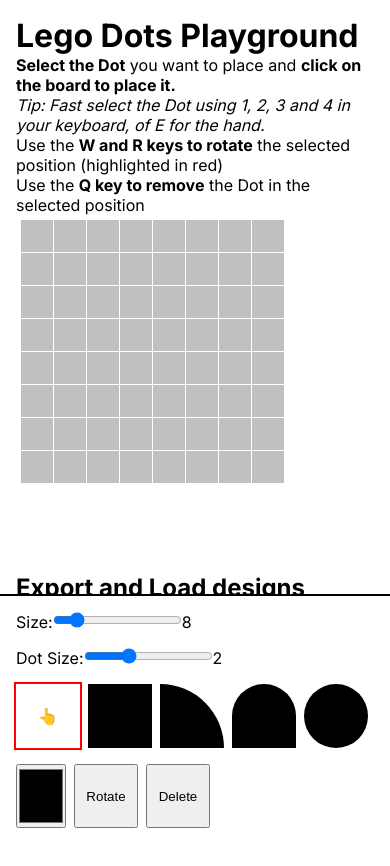
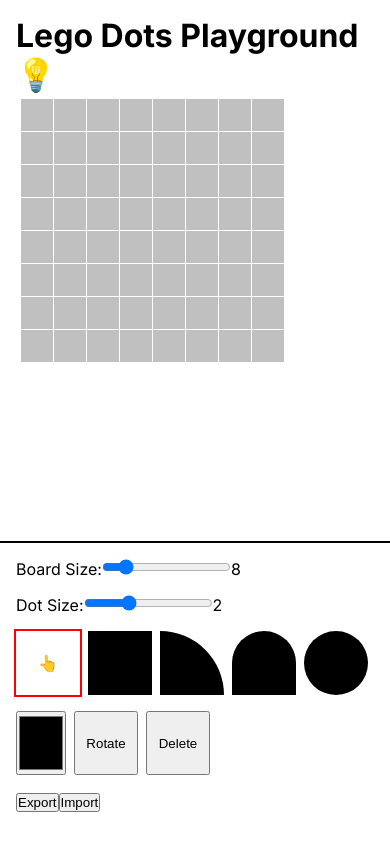
Before and after one commit to joseignacioLS/lego-dots-playground, a Next.js app: page / in a window 390 px wide. Shown: the top 866 px of the page. After the commit the page ends 844 px from the top, so only its background shows below. Built offline with nearby package versions, Linux system fonts and the light colour scheme.

Commit message:
improve mobile visualization

```diff
--- a/app/components/Controllers.jsx
+++ b/app/components/Controllers.jsx
@@ -1,6 +1,7 @@
-import React from "react";
+import React, { useContext } from "react";
 import styles from "./Controllers.module.scss";
 import Dot from "./Dot";
+import { ModalContext } from "../context/modal";
 
 const Controllers = ({
   templateTile,
@@ -13,11 +14,15 @@
   setColor,
   rotateDot,
   deleteDot,
+  loadGrid,
+  exportGrid,
 }) => {
+  const { openModal } = useContext(ModalContext);
   return (
     <section className={styles.controls}>
+      <div className={styles.managing}>
         <label>
-        Size:
+          Board Size:
           <input
             type="range"
             value={size}
@@ -58,7 +63,7 @@
                 }`}
                 onClick={() => setTemplateTile(i)}
               >
-              <Dot shape={i} rotation={0} color="#000000" />
+                <Dot shape={i} rotation={0} color={color} />
               </div>
             );
           })}
@@ -72,6 +77,26 @@
           <button onClick={() => rotateDot(-1)}>Rotate</button>
           <button onClick={deleteDot}>Delete</button>
         </div>
+      </div>
+      <div>
+        <button onClick={exportGrid}>Export</button>
+        <button
+          onClick={() =>
+            openModal(
+              <div>
+                <input
+                  id="file"
+                  type="file"
+                  onLoad={(e) => console.log(e)}
+                ></input>
+                <button onClick={loadGrid}>Load</button>
+              </div>
+            )
+          }
+        >
+          Import
+        </button>
+      </div>
     </section>
   );
 };
--- a/app/components/Controllers.module.scss
+++ b/app/components/Controllers.module.scss
@@ -1,10 +1,6 @@
 .controls {
   z-index: 10;
-  position: fixed;
-  bottom: 0;
-  left: 0;
-  right: 0;
-
+  margin: 0 -1rem;
   padding: 1rem;
 
   display: flex;
@@ -15,11 +11,15 @@
 
   box-shadow: 0px -2px 0px black;
 
+  .managing {
+    display: flex;
+    flex-direction: column;
+    gap: 1rem;
     .actions {
       display: flex;
       gap: 0.5rem;
 
-    >* {
+      > * {
         height: 4rem;
         aspect-ratio: 1 / 1;
       }
@@ -28,6 +28,7 @@
     .templateTiles {
       display: flex;
       gap: 0.5rem;
+    }
   }
 
   .cell {
--- a/app/components/Grid.module.scss
+++ b/app/components/Grid.module.scss
@@ -1,5 +1,4 @@
 .grid {
-  grid-area: 2/ 1/ 3/ 2;
   aspect-ratio: 1 / 1;
   padding: 5px;
   display: flex;
--- /dev/null
+++ b/app/components/Instructions.jsx
@@ -0,0 +1,26 @@
+import React from "react";
+
+const Instructions = () => {
+  return (
+    <div>
+      <h2>Instructions!</h2>
+      <p>
+        <b>Select the Dot</b> you want to place and{" "}
+        <b>click on the board to place it.</b>
+      </p>
+      <em>
+        Tip: Fast select the Dot using 1, 2, 3 and 4 in your keyboard, of E for
+        the hand.
+      </em>
+      <p>
+        Use the <b>W and R keys to rotate</b> the selected position (highlighted
+        in red)
+      </p>
+      <p>
+        Use the <b>Q key to remove</b> the Dot in the selected position
+      </p>
+    </div>
+  );
+};
+
+export default Instructions;
--- /dev/null
+++ b/app/components/Modal.jsx
@@ -0,0 +1,21 @@
+"use client";
+
+import React, { useContext } from "react";
+import styles from "./Modal.module.scss";
+import { ModalContext } from "../context/modal";
+
+const Modal = () => {
+  const { hideModal, content } = useContext(ModalContext);
+  return (
+    <div className={styles.modalBG}>
+      <div className={styles.modalWrapper}>
+        <button className={styles.closeButton} onClick={hideModal}>
+          X
+        </button>
+        {content}
+      </div>
+    </div>
+  );
+};
+
+export default Modal;
--- /dev/null
+++ b/app/components/Modal.module.scss
@@ -0,0 +1,36 @@
+.modalBG {
+  z-index: 20;
+  position: fixed;
+  top: 0;
+  left: 0;
+  right: 0;
+  bottom: 0;
+  display: flex;
+  justify-content: center;
+  align-items: center;
+  padding: 1rem;
+
+  background-color: rgba(0, 0, 0, 0.5);
+
+  .modalWrapper {
+    position: relative;
+    width: 100%;
+    height: 100%;
+
+    padding: 1rem;
+
+    display: flex;
+    flex-direction: column;
+    justify-content: center;
+    align-items: center;
+
+    background-color: white;
+    border-radius: 1rem;
+  }
+
+  .closeButton {
+    position: absolute;
+    top: 1rem;
+    left: 1rem;
+  }
+}
--- /dev/null
+++ b/app/context/modal.js
@@ -0,0 +1,23 @@
+"use client";
+
+import { createContext, useState } from "react";
+
+export const ModalContext = createContext(null);
+
+export const ModalContextProvider = ({ children }) => {
+  const [isVisible, setIsVisible] = useState(false);
+  const [content, setContent] = useState(undefined);
+  const hideModal = () => {
+    setIsVisible(false);
+    setContent(undefined);
+  };
+  const openModal = (newContent) => {
+    setIsVisible(true);
+    setContent(newContent);
+  };
+  return (
+    <ModalContext.Provider value={{ isVisible, hideModal, content, openModal }}>
+      {children}
+    </ModalContext.Provider>
+  );
+};
--- a/app/globals.scss
+++ b/app/globals.scss
@@ -8,6 +8,8 @@
   padding: 1rem;
 }
 
-body{
-  padding-bottom: 16rem;
+body,
+html {
+  max-width: 100%;
+  max-height: 100vh;
 }
--- a/app/layout.js
+++ b/app/layout.js
@@ -1,3 +1,4 @@
+import { ModalContextProvider } from "./context/modal";
 import "./globals.scss";
 import { Inter } from "next/font/google";
 
@@ -11,7 +12,9 @@
 export default function RootLayout({ children }) {
   return (
     <html lang="en">
-      <body className={inter.className}>{children}</body>
+      <body className={inter.className}>
+        <ModalContextProvider>{children}</ModalContextProvider>
+      </body>
     </html>
   );
 }
--- a/app/page.js
+++ b/app/page.js
@@ -1,9 +1,12 @@
 "use client";
 
-import { useEffect, useState } from "react";
+import { useContext, useEffect, useState } from "react";
 import styles from "./page.module.scss";
 import Controllers from "./components/Controllers";
 import Grid from "./components/Grid";
+import { ModalContext } from "./context/modal";
+import Modal from "./components/Modal";
+import Instructions from "./components/Instructions";
 
 const generateGrid = (value) => {
   return [...new Array(value)].map((_) => {
@@ -20,6 +23,8 @@
   const [grid, setGrid] = useState(initialValue);
   const [templateTile, setTemplateTile] = useState(undefined);
   const [selectedCell, setSelectedCell] = useState([undefined, undefined]);
+
+  const { isVisible, openModal } = useContext(ModalContext);
 
   const onClick = (e, position) => {
     e.preventDefault();
@@ -113,7 +118,6 @@
     setDotSize(value);
   };
 
-
   const generateListeners = (e) => {
     if (e.key === "q") {
       deleteDot();
@@ -143,22 +147,18 @@
 
   return (
     <main className={styles.main}>
-      <h1>Lego Dots Playground</h1>
-      <p>
-        <b>Select the Dot</b> you want to place and{" "}
-        <b>click on the board to place it.</b>
-      </p>
-      <em>
-        Tip: Fast select the Dot using 1, 2, 3 and 4 in your keyboard, of E for
-        the hand.
-      </em>
-      <p>
-        Use the <b>W and R keys to rotate</b> the selected position (highlighted
-        in red)
-      </p>
-      <p>
-        Use the <b>Q key to remove</b> the Dot in the selected position
-      </p>
+      <h1>
+        Lego Dots Playground{" "}
+        <span onClick={() => openModal(<Instructions />)}>💡</span>
+      </h1>
+
+      <Grid
+        grid={grid}
+        selectedCell={selectedCell}
+        color={color}
+        onClick={onClick}
+        dotSize={dotSize}
+      />
       <Controllers
         templateTile={templateTile}
         setTemplateTile={setTemplateTile}
@@ -170,22 +170,10 @@
         setColor={setColor}
         rotateDot={rotateDot}
         deleteDot={deleteDot}
+        loadGrid={loadGrid}
+        exportGrid={exportGrid}
       />
-      <Grid
-        grid={grid}
-        selectedCell={selectedCell}
-        color={color}
-        onClick={onClick}
-        dotSize={dotSize}
-      />
-      <h2>Export and Load designs</h2>
-      <div>
-        <input id="file" type="file" onLoad={(e) => console.log(e)}></input>
-        <button onClick={loadGrid}>Load</button>
-      </div>
-      <div>
-        <button onClick={exportGrid}>Export</button>
-      </div>
+      {isVisible && <Modal></Modal>}
     </main>
   );
 }
--- a/app/page.module.scss
+++ b/app/page.module.scss
@@ -1,2 +1,12 @@
 .main {
+  display: grid;
+  max-width: 100%;
+  height: 100vh;
+  max-height: 100vh;
+  grid-template-columns: 1fr;
+  grid-template-rows: auto 1fr auto;
+
+  h1 {
+    width: 100%;
+  }
 }
```
Lines whose indentation alone changed are shown as unchanged.
